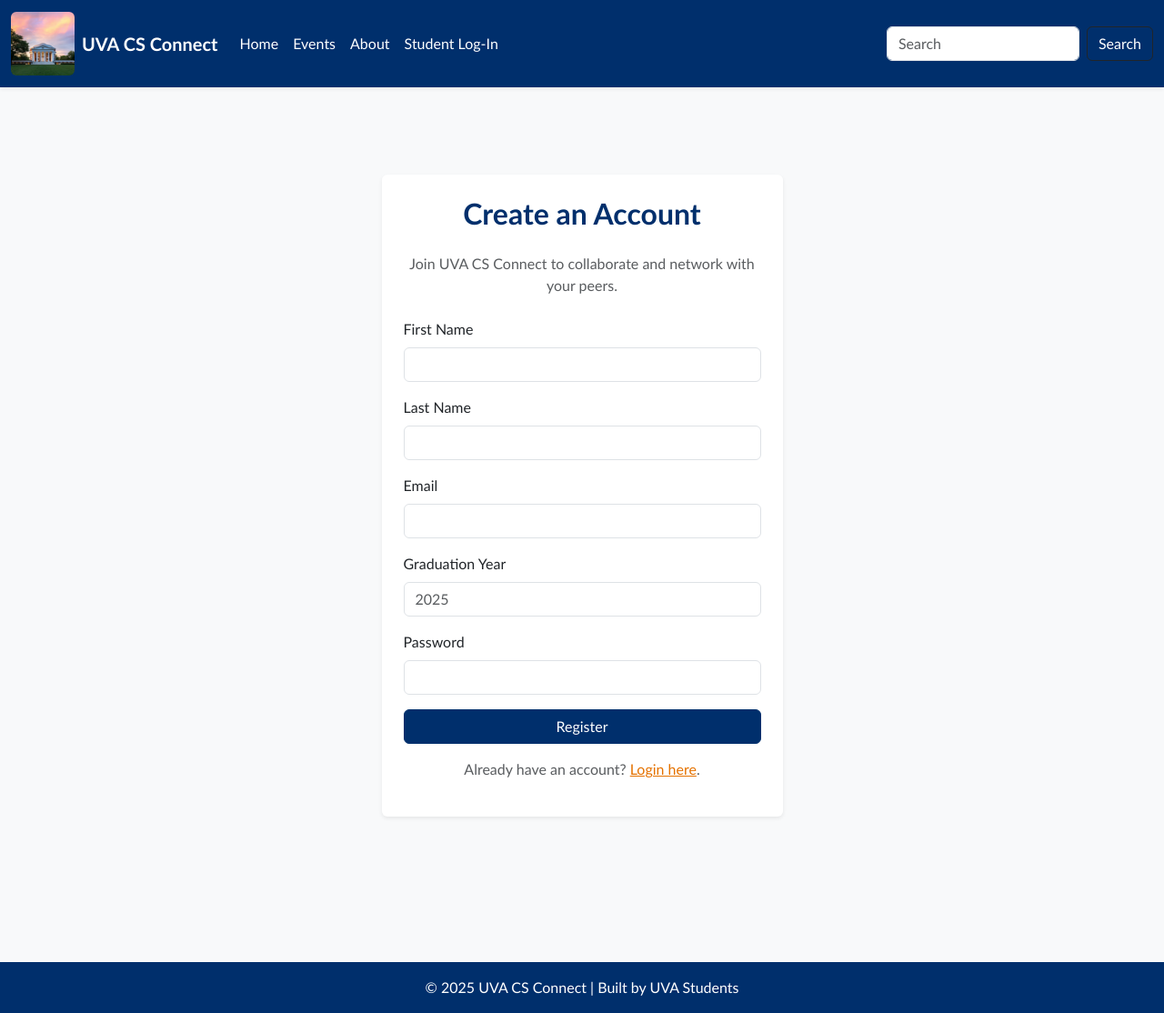
After one commit to cbrooks-dev/uva-cs-connect, a Flask app: template app/templates/register.html in a window 1280 px wide. The commit adds this page. Shown: the whole page at 91% size. Run offline with Flask 3, Linux system fonts and the light colour scheme; the template is opened without the code that fills it, so the values that code supplies are empty.

Commit message:
Add login and register views & Format all html files (prettier)

```diff
--- a/app/templates/base.html
+++ b/app/templates/base.html
@@ -1,22 +1,27 @@
-<!doctype html>
+<!DOCTYPE html>
 <html lang="en">
   <head>
-    <meta charset="utf-8">
-    <meta name="viewport" content="width=device-width, initial-scale=1">
+    <meta charset="utf-8" />
+    <meta name="viewport" content="width=device-width, initial-scale=1" />
     <title>UVA CS Connect</title>
-    <link href="https://cdn.jsdelivr.net/npm/bootstrap@5.3.8/dist/css/bootstrap.min.css"
+    <link
+      href="https://cdn.jsdelivr.net/npm/bootstrap@5.3.8/dist/css/bootstrap.min.css"
       rel="stylesheet"
       integrity="sha384-sRIl4kxILFvY47J16cr9ZwB07vP4J8+LH7qKQnuqkuIAvNWLzeN8tE5YBujZqJLB"
-          crossorigin="anonymous">
+      crossorigin="anonymous"
+    />
     <style>
       body {
-          font-family: 'Gill Sans', 'Gill Sans MT', Calibri, 'Trebuchet MS', sans-serif;
+        font-family: "Gill Sans", "Gill Sans MT", Calibri, "Trebuchet MS",
+          sans-serif;
         background-color: #f8f9fa;
       }
       .navbar {
         background-color: #002f6c !important; /* UVA navy */
       }
-        .navbar-brand, .nav-link, .btn-outline-dark {
+      .navbar-brand,
+      .nav-link,
+      .btn-outline-dark {
         color: white !important;
       }
       .nav-link:hover {
@@ -37,26 +42,37 @@
   </head>
 
   <body>
-
     <!-- Navbar -->
     <nav class="navbar navbar-expand-lg shadow-sm">
       <div class="container-fluid">
         <a class="navbar-brand fw-bold d-flex align-items-center" href="/">
-            <img src="{{ url_for('static', filename='assets/rotunda.png') }}"
-                 alt="Logo" width="70" height="70" class="me-2 rounded">
+          <img
+            src="{{ url_for('static', filename='assets/rotunda.png') }}"
+            alt="Logo"
+            width="70"
+            height="70"
+            class="me-2 rounded"
+          />
           UVA CS Connect
         </a>
-        <button class="navbar-toggler" type="button" data-bs-toggle="collapse"
+        <button
+          class="navbar-toggler"
+          type="button"
+          data-bs-toggle="collapse"
           data-bs-target="#navbarSupportedContent"
           aria-controls="navbarSupportedContent"
-                aria-expanded="false" aria-label="Toggle navigation">
+          aria-expanded="false"
+          aria-label="Toggle navigation"
+        >
           <span class="navbar-toggler-icon"></span>
         </button>
 
         <div class="collapse navbar-collapse" id="navbarSupportedContent">
           <ul class="navbar-nav me-auto mb-2 mb-lg-0">
             <li class="nav-item">
-                    <a class="nav-link active text-white" aria-current="page" href="/">Home</a>
+              <a class="nav-link active text-white" aria-current="page" href="/"
+                >Home</a
+              >
             </li>
             <li class="nav-item">
               <a class="nav-link text-white-50" href="/events">Events</a>
@@ -67,11 +83,15 @@
             <li class="nav-item">
               <a class="nav-link text-white-50" href="/login">Student Log-In</a>
             </li>
-
           </ul>
 
           <form class="d-flex" role="search">
-                <input class="form-control me-2" type="search" placeholder="Search" aria-label="Search"/>
+            <input
+              class="form-control me-2"
+              type="search"
+              placeholder="Search"
+              aria-label="Search"
+            />
             <button class="btn btn-outline-dark" type="submit">Search</button>
           </form>
         </div>
@@ -79,17 +99,17 @@
     </nav>
 
     <!-- Main page content goes here -->
-<main class="container py-5">
-    {% block content %}{% endblock %}
-</main>
+    <main class="container py-5">{% block content %}{% endblock %}</main>
 
     <!-- Footer -->
     <footer>
       <p class="mb-0">© 2025 UVA CS Connect | Built by UVA Students</p>
     </footer>
 
-<script src="https://cdn.jsdelivr.net/npm/bootstrap@5.3.8/dist/js/bootstrap.bundle.min.js"
+    <script
+      src="https://cdn.jsdelivr.net/npm/bootstrap@5.3.8/dist/js/bootstrap.bundle.min.js"
       integrity="sha384-FKyoEForCGlyvwx9Hj09JcYn3nv7wiPVlz7YYwJrWVcXK/BmnVDxM+D2scQbITxI"
-        crossorigin="anonymous"></script>
+      crossorigin="anonymous"
+    ></script>
   </body>
 </html>
--- /dev/null
+++ b/app/templates/register.html
@@ -0,0 +1,101 @@
+{% extends "base.html" %} {% block content %}
+<section class="my-5">
+  <div class="container">
+    <div class="row justify-content-center">
+      <div class="col-md-6 col-lg-5">
+        <div class="card shadow-sm border-0">
+          <div class="card-body p-4">
+            <h2
+              class="card-title text-center fw-bold mb-4"
+              style="color: #002f6c"
+            >
+              Create an Account
+            </h2>
+            <p class="text-center text-muted mb-4">
+              Join UVA CS Connect to collaborate and network with your peers.
+            </p>
+
+            <form method="POST" action="{{ url_for('auth.register') }}">
+              <div class="mb-3">
+                <label for="first_name" class="form-label">First Name</label>
+                <input
+                  type="text"
+                  class="form-control"
+                  id="first_name"
+                  name="first_name"
+                  required
+                />
+              </div>
+
+              <div class="mb-3">
+                <label for="last_name" class="form-label">Last Name</label>
+                <input
+                  type="text"
+                  class="form-control"
+                  id="last_name"
+                  name="last_name"
+                  required
+                />
+              </div>
+
+              <div class="mb-3">
+                <label for="email" class="form-label">Email</label>
+                <input
+                  type="email"
+                  class="form-control"
+                  id="email"
+                  name="email"
+                  required
+                />
+              </div>
+
+              <div class="mb-3">
+                <label for="grad_year" class="form-label"
+                  >Graduation Year</label
+                >
+                <input
+                  type="number"
+                  class="form-control"
+                  id="grad_year"
+                  name="grad_year"
+                  placeholder="2025"
+                  min="2025"
+                  max="2035"
+                />
+              </div>
+
+              <div class="mb-3">
+                <label for="password" class="form-label">Password</label>
+                <input
+                  type="password"
+                  class="form-control"
+                  id="password"
+                  name="password"
+                  required
+                />
+              </div>
+
+              <div class="d-grid">
+                <button
+                  type="submit"
+                  class="btn btn-primary"
+                  style="background-color: #002f6c; border-color: #002f6c"
+                >
+                  Register
+                </button>
+              </div>
+            </form>
+
+            <p class="text-center text-muted mt-3">
+              Already have an account?
+              <a href="{{ url_for('auth.login') }}" style="color: #e57200"
+                >Login here</a
+              >.
+            </p>
+          </div>
+        </div>
+      </div>
+    </div>
+  </div>
+</section>
+{% endblock %}
```
Also changed, not shown: app/templates/index.html (+47 -30 lines), app/templates/login.html (added, +64 -0 lines), app/auth/login.py (added), app/auth/register.py (added). Lines whose indentation alone changed are shown as unchanged.
